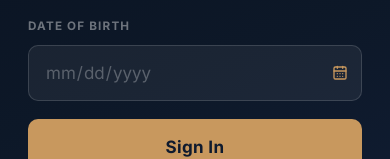
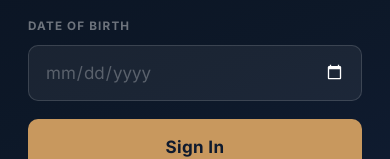
Before and after one commit to rikhinagra/hr-portal, a Next.js app: page /login in a window 390 px wide. Shown: the part 373-532 px from the top of the page. Built offline with nearby package versions, Linux system fonts and the light colour scheme.

Commit message:
Fix duplicate calendar icon on mobile login date field
Remove custom icon overlay from mobile date input and let the
native browser calendar indicator show cleanly instead.

```diff
--- a/app/login/page.tsx
+++ b/app/login/page.tsx
@@ -77,7 +77,6 @@ export default function LoginPage() {
             </div>
             <div>
               <label className="mobile-label">Date of Birth</label>
-              <div style={{ position: 'relative' }}>
               <input
                 type="date" value={dob}
                 onChange={e => { setDob(e.target.value); setError(''); }}
@@ -86,8 +85,6 @@ export default function LoginPage() {
                 onFocus={e => (e.target.style.borderColor = '#c8985e')}
                 onBlur={e => (e.target.style.borderColor = 'rgba(255,255,255,.14)')}
               />
-                <CalendarDays size={16} color="#c8985e" style={{ position: 'absolute', right: 14, top: '50%', transform: 'translateY(-50%)', pointerEvents: 'none' }} />
-              </div>
             </div>
 
             {error && (
@@ -239,7 +236,6 @@ export default function LoginPage() {
           transition: border-color .15s;
         }
         .mobile-input::placeholder { color: rgba(255,255,255,0.2); }
-        .mobile-date::-webkit-calendar-picker-indicator { opacity: 0; }
         .desktop-date { position: relative; }
         .desktop-date::-webkit-calendar-picker-indicator {
           position: absolute;
```
Lines whose indentation alone changed are shown as unchanged.
